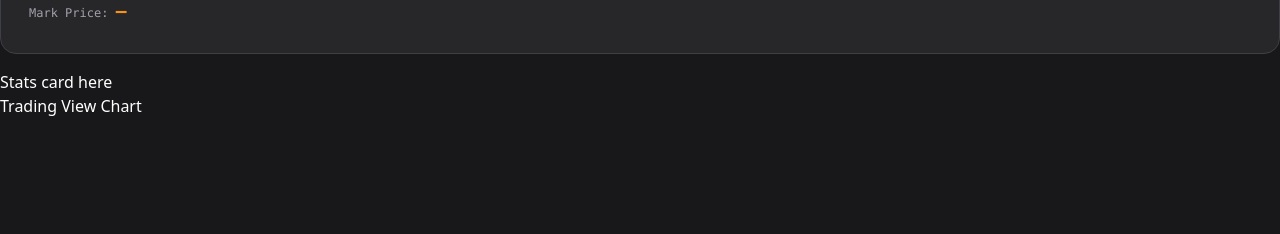
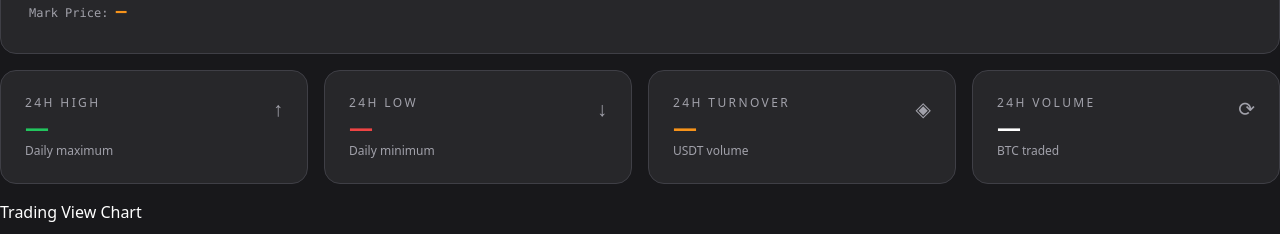
Before and after one commit to saloo29/btc-dashboard, a React (Vite) app: page / in a window 1280 px wide. Shown: the part 229-463 px from the top of the page. Built offline with nearby package versions, Linux system fonts and the light colour scheme; no server answers.

Commit message:
feat: stats card implemented

```diff
--- a/src/App.tsx
+++ b/src/App.tsx
@@ -1,8 +1,8 @@
 import useBitbyTickerWs from "./services/byBitWebsocket";
 import PriceHero from "./components/PriceHero";
 import Header from "./components/Header";
-import StatsCard from "./components/StatsCard"
 import TradingViewChart from "./components/TradingViewChart";
+import StatsList from "./components/StatsList";
 import useTheme from "./hooks/useTheme";
 
 function App() {
@@ -15,7 +15,7 @@ function App() {
     <div className="min-h-screen bg-white dark:bg-zinc-900 text-zinc-900 dark:text-white">
       <Header toggleTheme={toggleTheme} theme={theme} status={status}/>
       <PriceHero ticker = {ticker} />
-      <StatsCard />
+      <StatsList ticker={ticker} />
       <TradingViewChart />
       {/* <div className="bg-red-500 dark:bg-blue-500 p-10">
         DARK MODE TEST
--- a/src/components/PriceHero.tsx
+++ b/src/components/PriceHero.tsx
@@ -41,14 +41,11 @@ const PriceHero = ({ ticker } :  Props) => {
             )}
           </div>
         </div>
-
           <p className="text-xs font-mono text-zinc-500 dark:text-zinc-400">
             Mark Price: <span className="text-btc font-bold text-lg">
               {hasMarkPrice ? '$' + markPrice.toLocaleString() : '—'}
             </span>
           </p>
-
-
       </div>
     </>
   );
--- a/src/components/StatsCard.tsx
+++ b/src/components/StatsCard.tsx
@@ -1,8 +1,32 @@
-const StatsCard = () => {
+type StatsCardProp = {
+  label: string;
+  value: string;
+  icon: string;
+  info?: string;
+  accent?: 'green' | 'red' | 'btc' | 'default';
+};
+
+const accentMap: Record<'green' | 'red' | 'btc' | 'default', string> =  {
+  green: 'text-green-500',
+  red: 'text-red-500',
+  btc: 'text-btc',
+  default: 'text-zinc-900 dark:text-white',
+}
+
+const StatsCard = ({ label, value, icon, info, accent = 'default' } : StatsCardProp) => {
   return (
     <>
-      <div>
-        Stats card here
+      <div className="flex justify-between border rounded-2xl border-zinc-300 dark:border-zinc-700 cols-2 p-6 bg-white dark:bg-zinc-800">
+        <div>
+          <p className="text-xs tracking-[0.2em] uppercase text-zinc-500 dark:text-zinc-400">{label}</p>
+          <span className={`font-bold text-2xl ${accentMap[accent]}`}>
+            {value}
+          </span>
+          <p className="text-xs tracking-[0em] text-zinc-500 dark:text-zinc-400">{info}</p>
+        </div>
+        <div className="text-xl tracking-[0em] text-zinc-500 dark:text-zinc-400">
+          {icon}
+        </div>
       </div>
     </>
   )
--- /dev/null
+++ b/src/components/StatsList.tsx
@@ -0,0 +1,38 @@
+import StatsCard from "./StatsCard";
+import type { BtcTickerType } from "../types/ticker"
+
+type StatsListProps = {
+  ticker: BtcTickerType | null;
+}
+
+const formatTurnover = (n: number): string => {
+  if (n >= 1e9) return '$' + (n / 1e9).toFixed(2) + 'B';
+  if (n >= 1e6) return '$' + (n / 1e6).toFixed(2) + 'M';
+  if (n >= 1e3) return '$' + (n / 1e3).toFixed(2) + 'K';
+  return '$' + n.toFixed(2);
+};
+
+const formatVolume = (n: number): string => {
+  if (n >= 1e6) return (n / 1e6).toFixed(2) + 'M BTC';
+  if (n >= 1e3) return (n / 1e3).toFixed(2) + 'K BTC';
+  return n.toFixed(2) + ' BTC';
+};
+
+const StatsList = ({ ticker } : StatsListProps) => {
+  const high = parseFloat(ticker?.highPrice24h ?? "0");
+  const low = parseFloat(ticker?.lowPrice24h ?? "0");
+  const turnover = parseFloat(ticker?.turnover24h ?? "0");
+  const volume = parseFloat(ticker?.volume24h ?? "0");
+
+
+  return (
+    <div className="grid grid-cols-2 lg:grid-cols-4 gap-4 mb-4">
+      <StatsCard label="24H High" value={high > 0 ? '$' + high.toLocaleString() : '—'} info={"Daily maximum"} accent="green" icon="↑" />
+      <StatsCard label="24H Low" value={low > 0 ? '$' + low.toLocaleString() : '—'} info={"Daily minimum"} accent="red" icon="↓" />
+      <StatsCard label="24H Turnover" value={turnover > 0 ? formatTurnover(turnover) : '—'} info={"USDT volume"} accent="btc" icon="◈" />
+      <StatsCard label="24H Volume" value={volume > 0 ? '$' + formatVolume(volume) : '—'} info={"BTC traded"} accent="default" icon="⟳" />
+    </div>
+  )
+}
+
+export default StatsList;
```
